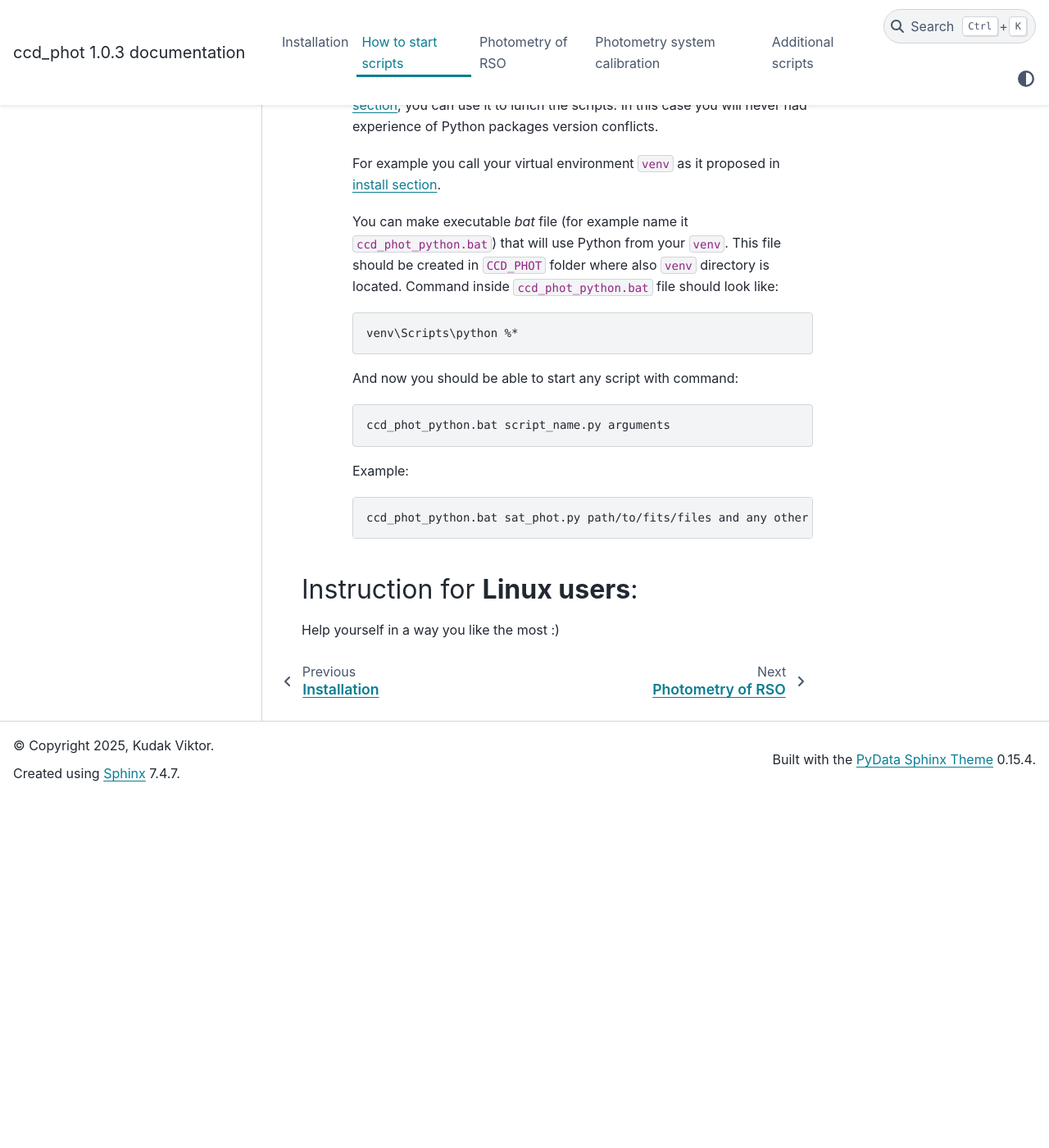
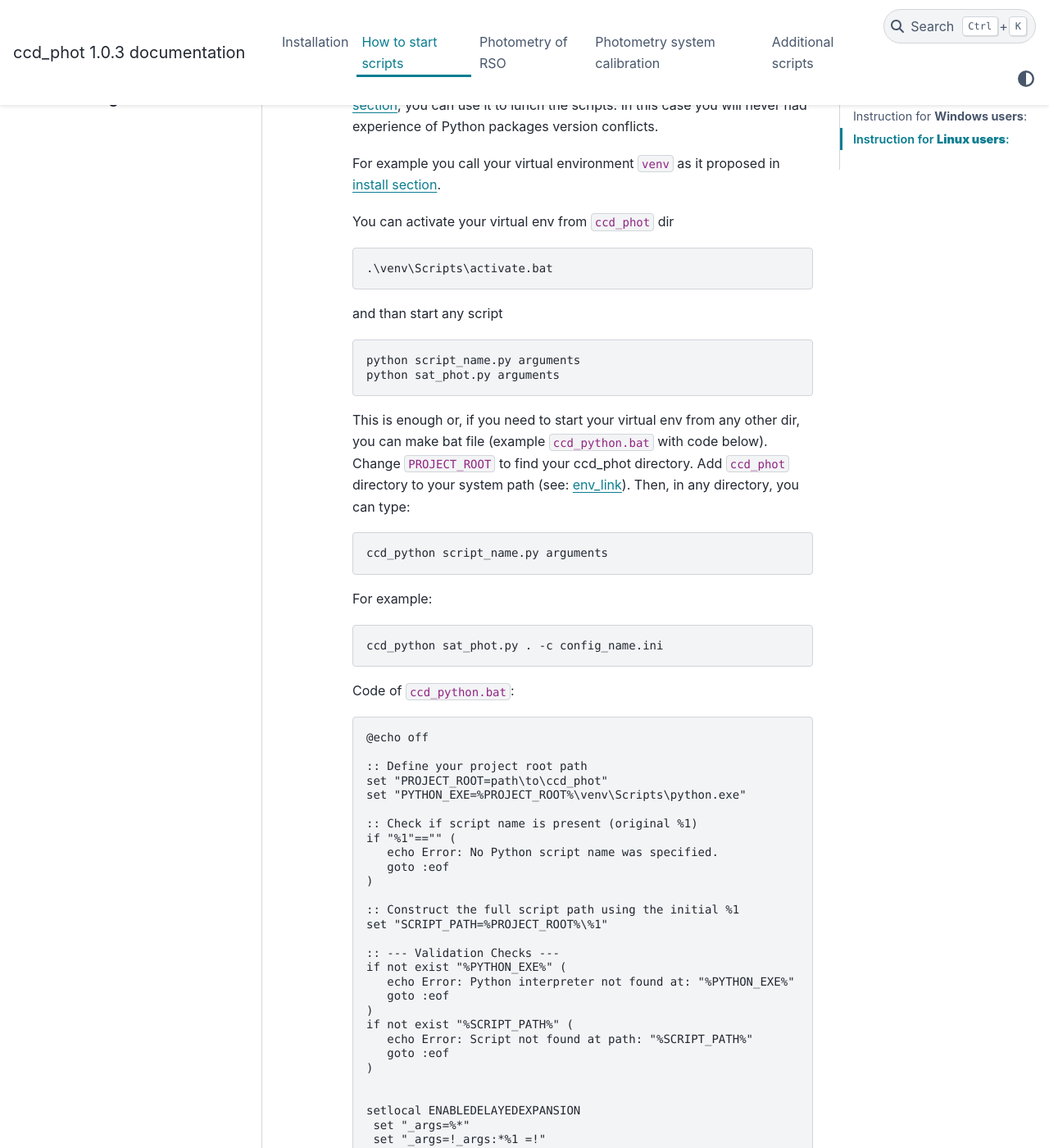
Before and after one commit to vkudak/ccd_phot, a Sphinx documentation site: the page built from docs/source/start_scripts.rst, in a window 1280 px wide and 1400 px high, scrolled down 838 px. Shown: the whole window at 82% size. Built offline with Sphinx 7.4.7 and the PyData theme 0.15.4, drawn with Linux system fonts in a browser that asks for light colours; before the commit the page ends 1811 px from its top, so only the background shows below that; some of the changed text lies outside the part shown.

Commit message:
Add start_obj_xy to config Fix documentation

```diff
--- a/docs/source/rso_photometry.rst
+++ b/docs/source/rso_photometry.rst
@@ -14,8 +14,8 @@ Or simply use: ``file_00001.fits``, ``file_00002.fits`` and so on.
 FITS files do not need to contain WCS solution, ``sat_phot.py`` script do not use it at all.
 
 Starting from ver 1.0.1 ``sat_phot.py`` script can try to find object automatically on the first FITS file.
-If script fails than you need to add additional keywords to the first FITS file header
-``OBJX: <float>`` & ``OBJY: <float>`` to tell the script where the target initially is situated on the frame.
+If automatic script fails than it look for add additional keywords in the first FITS file header
+``OBJX: <float>`` & ``OBJY: <float>`` or for config file (in section ``[OBJ_POS]``) to tell the script where the target initially is situated on the frame.
 
 .. _sat-config-label:
 
--- a/docs/source/start_scripts.rst
+++ b/docs/source/start_scripts.rst
@@ -33,30 +33,81 @@ Instruction for **Windows users**:
 
     For example you call your virtual environment  ``venv`` as it proposed in :ref:`install section <installation>`.
 
-    You can make executable `bat` file (for example name it ``ccd_phot_python.bat``) that will use Python from your ``venv``.
-    This file should be created in ``CCD_PHOT`` folder where also ``venv`` directory is located.
-    Command inside ``ccd_phot_python.bat`` file should look like:
+    You can activate your virtual env from ``ccd_phot`` dir
 
     .. code-block:: console
 
-      venv\Scripts\python %*
+      .\venv\Scripts\activate.bat
 
-    And now you should be able to start any script with command:
+    and than start any script
 
     .. code-block:: console
 
-      ccd_phot_python.bat script_name.py arguments
+      python script_name.py arguments
+      python sat_phot.py arguments
 
-    Example:
+
+    This is enough or,
+    if you need to start your virtual env from any other dir, you can make bat file (example ``ccd_python.bat`` with code below).
+    Change ``PROJECT_ROOT`` to find your ccd_phot directory. Add ``ccd_phot`` directory to your system path (see: env_link_).
+    Then, in any directory, you can type:
 
     .. code-block:: console
 
-      ccd_phot_python.bat sat_phot.py path/to/fits/files and any other arguments if needed
+        ccd_python script_name.py arguments
+
+    For example:
+
+    .. code-block:: console
+
+        ccd_python sat_phot.py . -c config_name.ini
+
+
+    Code of ``ccd_python.bat``:
+
+    .. code-block:: text
+
+      @echo off
+
+      :: Define your project root path
+      set "PROJECT_ROOT=path\to\ccd_phot"
+      set "PYTHON_EXE=%PROJECT_ROOT%\venv\Scripts\python.exe"
+
+      :: Check if script name is present (original %1)
+      if "%1"=="" (
+         echo Error: No Python script name was specified.
+         goto :eof
+      )
+
+      :: Construct the full script path using the initial %1
+      set "SCRIPT_PATH=%PROJECT_ROOT%\%1"
+
+      :: --- Validation Checks ---
+      if not exist "%PYTHON_EXE%" (
+         echo Error: Python interpreter not found at: "%PYTHON_EXE%"
+         goto :eof
+      )
+      if not exist "%SCRIPT_PATH%" (
+         echo Error: Script not found at path: "%SCRIPT_PATH%"
+         goto :eof
+      )
+
+
+      setlocal ENABLEDELAYEDEXPANSION
+       set "_args=%*"
+       set "_args=!_args:*%1 =!"
+
+
+      "%PYTHON_EXE%" "%SCRIPT_PATH%" %_args%
+
+      endlocal
 
 
 Instruction for **Linux users**:
 ----------------------------------
 
-Help yourself in a way you like the most :)
+Help yourself in a way you like the most :).
+
+You know how to deal with it.
 
 .. _env_link: https://www.eukhost.com/kb/how-to-add-to-the-path-on-windows-10-and-windows-11/
--- a/res2eossa.py
+++ b/res2eossa.py
@@ -2,7 +2,7 @@
 # -*- coding: utf-8 -*-
 """
 EOSSA FITS Converter v3.1.1
-Конвертер фотометричних .phX файлів у FITS формат згідно стандарту EOSSA v3.1.1
+Converter of photometrical .phX files in FITS format according to EOSSA v3.1.1 standard
 """
 
 import os
@@ -274,8 +274,8 @@ def convert_to_fits(input_file):
 
 # === CLI === #
 def main():
-    parser = argparse.ArgumentParser(description='Конвертер EOSSA v3.1.1 для .phX файлів')
-    parser.add_argument('input', nargs='+', help='Вхідні файли або шаблон (*.ph*)')
+    parser = argparse.ArgumentParser(description='Converter EOSSA v3.1.1 for .phX files')
+    parser.add_argument('input', nargs='+', help='Input files or mask (*.ph*)')
     args = parser.parse_args()
 
     all_files = []
--- a/sp_utils.py
+++ b/sp_utils.py
@@ -720,6 +720,9 @@ def read_config_sat(conf_file):
             res["plot_command"] = config.get('PLOT', 'plot_command', fallback='None')
             res["python"] = config.get('PLOT', 'python', fallback='None')
 
+            res["obj_x"] = config.getfloat('OBJ_POS', 'OBJ_X', fallback=None)
+            res["obj_y"] = config.getfloat('OBJ_POS', 'OBJ_Y', fallback=None)
+
             return res
 
         except Exception as E:
```
Also changed, not shown: docs/source/additional_scripts.rst (+9 -2 lines), sat_phot.py (+8 -2 lines), 2 other files.
